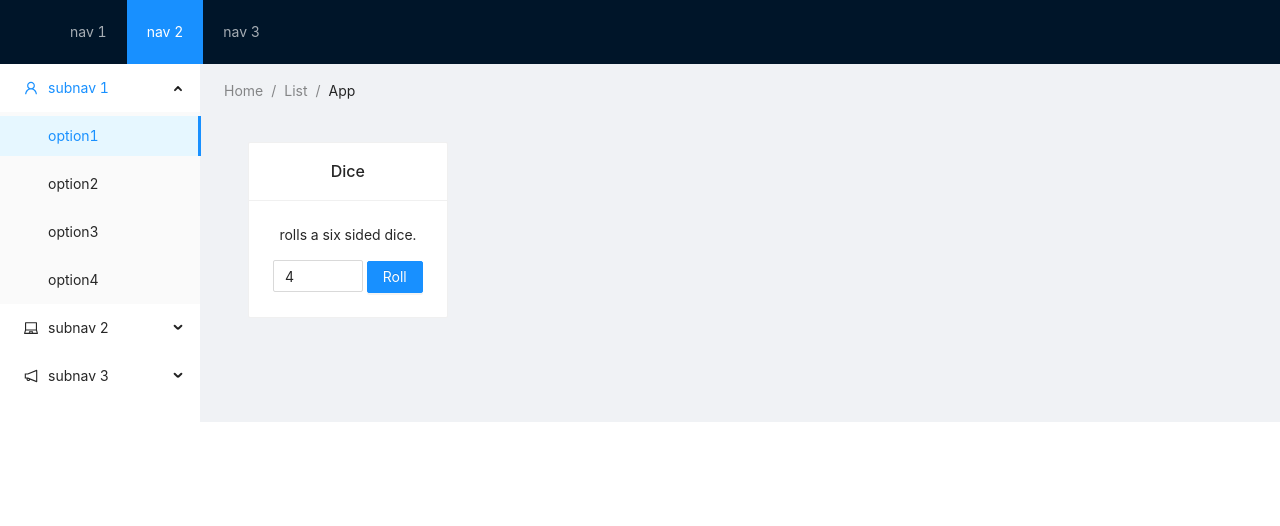
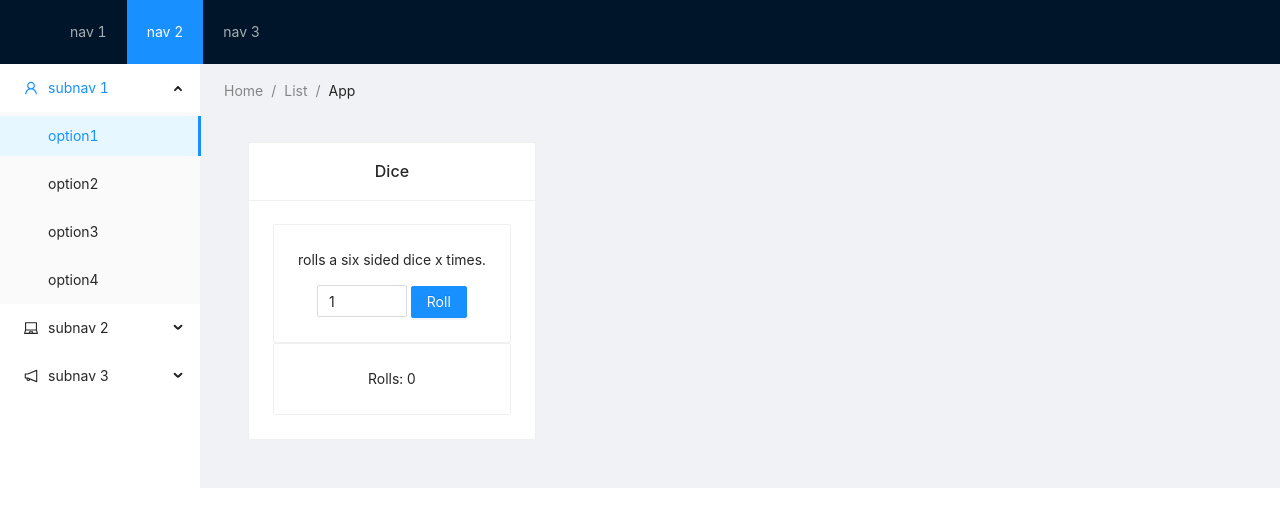
Before and after one commit to carnationcrab/blades-dashboard, a React (Create React App) app: page / in a window 1280 px wide. Shown: the top 526 px of the page. Built offline with nearby package versions, Linux system fonts and the light colour scheme.

Commit message:
rolls dice and displays values

```diff
--- a/src/views/dashboard/elements/diceRoller.tsx
+++ b/src/views/dashboard/elements/diceRoller.tsx
@@ -1,7 +1,6 @@
+import { render } from "@testing-library/react";
 import { Button, Card, InputNumber } from "antd";
-import React from "react";
-
-let diceRollNumber = 4;
+import React, { useState } from "react";
 
 function rollDie() {
   let min = Math.ceil(1);
@@ -9,38 +8,35 @@ function rollDie() {
   return Math.floor(Math.random() * (max - min) + min);
 }
 
-function onChange(value: any) {
-  diceRollNumber = value;
-  console.log(diceRollNumber);
-}
-
-function getRolls(times: number) {
-  let rolls = [];
-
-  for (let i = 0; i < times; i++) {
-    let roll = rollDie();
-    rolls.push(roll);
-  }
-
-  console.log(rolls);
-
-  return rolls;
-}
-
 export default function DiceRoller() {
+  const [rolls, setRolls] = useState([0, ""]);
+  const [rollCount, setRollCount] = useState(1);
   return (
     <div className="App">
       <Card title="Dice">
-        <p>rolls a six sided dice.</p>
+        <Card>
+          <p>rolls a six sided dice x times.</p>
           <InputNumber
             min={1}
             max={6}
-          defaultValue={diceRollNumber}
-          onChange={onChange}
+            defaultValue={rollCount}
+            onChange={(value) => setRollCount(value)}
           />{" "}
-        <Button type="primary" onClick={() => getRolls(diceRollNumber)}>
+          <Button
+            type="primary"
+            onClick={() => {
+              let newRolls = [];
+              for (let i = 0; i < rollCount; i++) {
+                let roll = rollDie();
+                newRolls.push(roll, ",");
+              }
+              setRolls(newRolls);
+            }}
+          >
             Roll
           </Button>
+        </Card>
+        <Card> Rolls: {rolls}</Card>
       </Card>
     </div>
   );
```
Lines whose indentation alone changed are shown as unchanged.
